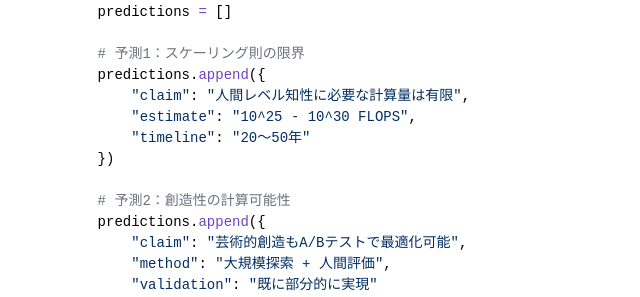
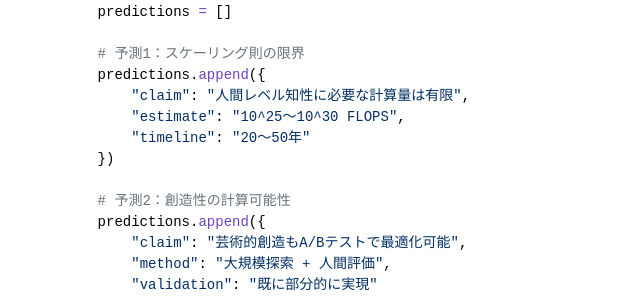
Before and after one commit to itdojp/computational-physicalism-book, a Jekyll site: the page built from docs/chapters/chapter03/index.md, in a window 1280 px wide and 900 px high, scrolled down 6086 px. Shown: the part 151-448 px from the top of the window, without its empty margins (0-640 px from the left). Built offline with Jekyll 4.4.1, drawn with Linux system fonts in a browser that asks for light colours.

Commit message:
Stage3: 範囲表記の統一漏れを修正

```diff
--- a/docs/chapters/chapter03/index.md
+++ b/docs/chapters/chapter03/index.md
@@ -266,7 +266,7 @@ def testable_predictions():
     # 予測1：スケーリング則の限界
     predictions.append({
         "claim": "人間レベル知性に必要な計算量は有限",
-        "estimate": "10^25 - 10^30 FLOPS",
+        "estimate": "10^25〜10^30 FLOPS",
         "timeline": "20〜50年"
     })
 
```
Also changed, not shown: src/chapters/chapter03/index.md (+1 -1 lines).
